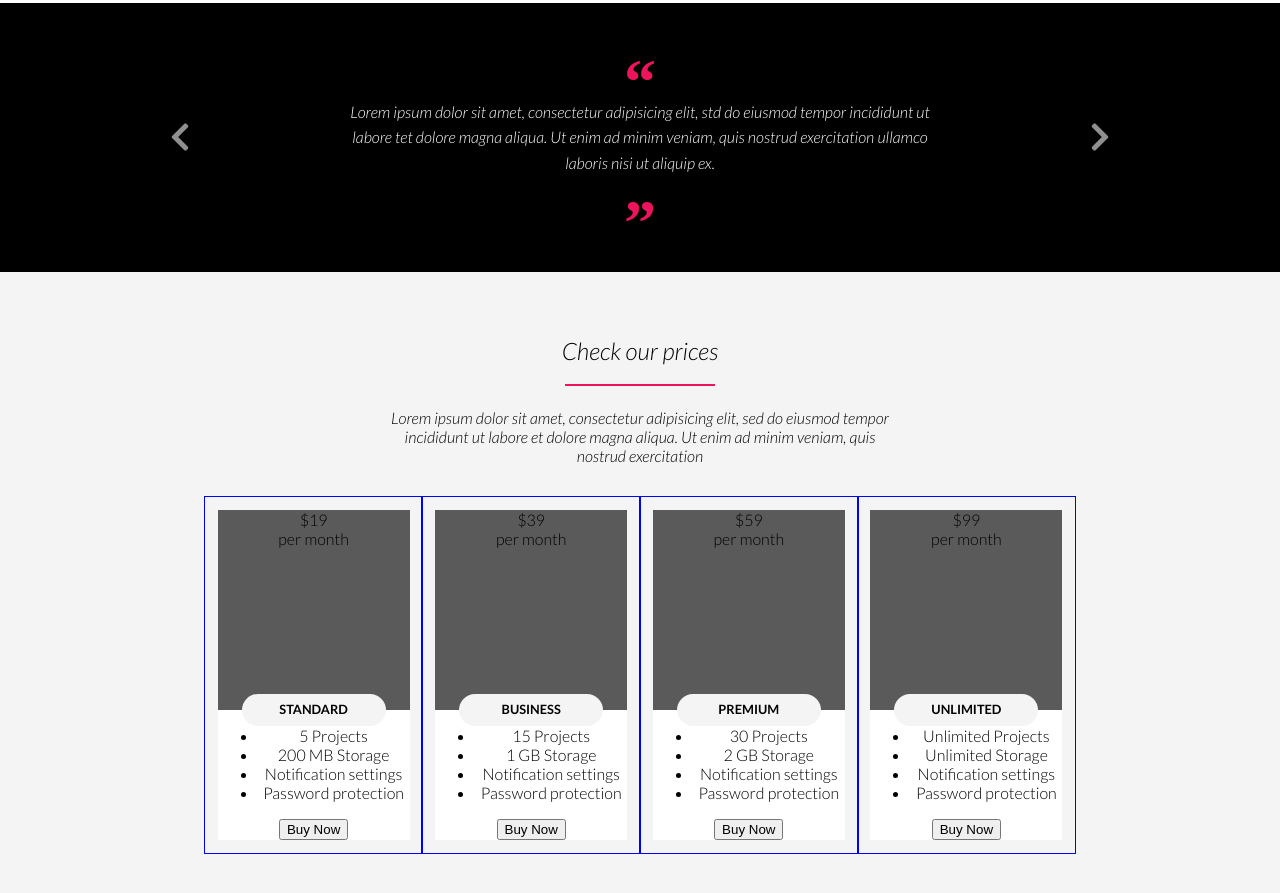
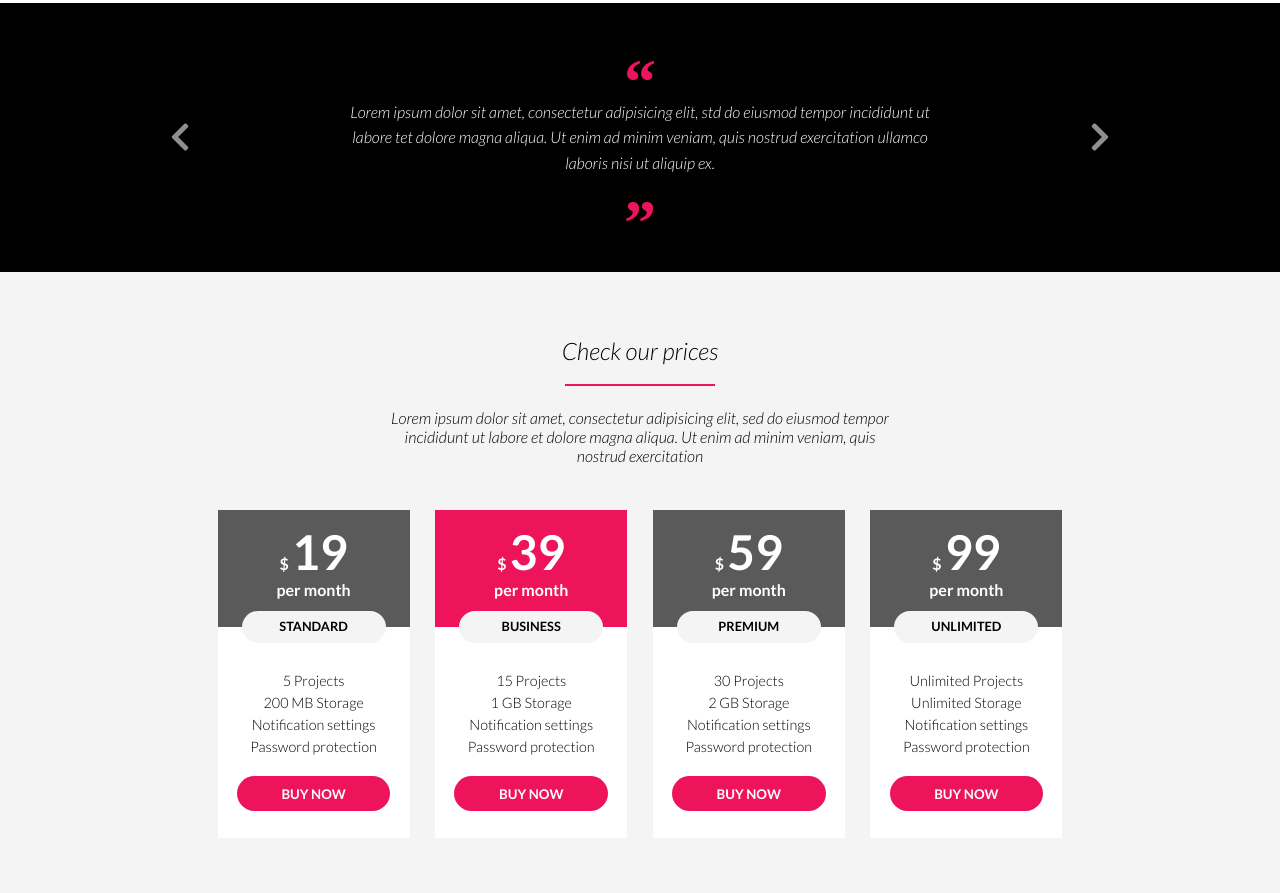
Before and after one commit to stangricki/website-mache, a plain HTML site: page index.html in a window 1280 px wide. Shown: the part 1705-2598 px from the top of the page. Drawn offline with Linux system fonts and the light colour scheme.

```diff
--- a/index.html
+++ b/index.html
@@ -94,10 +94,10 @@
 			<div class="line prices-line"></div>
 			<p>Lorem ipsum dolor sit amet, consectetur adipisicing elit, sed do eiusmod tempor incididunt ut labore et dolore magna aliqua. Ut enim ad minim veniam, quis nostrud exercitation</p>
 			<div class="row clearfix">
-				<div class="col-m-3 col-xs-6 prices">
+				<div class="col-m-3 col-s-6 col-xs-12 prices">
 					<div class="price-content">
 						<div class="price">
-							<p>&dollar;<span>19</span></p>
+							<p>&dollar; <span>19</span></p>
 							<p>per month</p>
 							<p class="price-name">Standard</p>
 						</div>
@@ -108,14 +108,14 @@
 								<li>Notification settings</li>
 								<li>Password protection</li>
 							</ul>
-							<button>Buy Now</button>
+							<button class="button">Buy Now</button>
 						</div>
 					</div>
 				</div>
-				<div class="col-m-3 col-xs-6 prices">
+				<div class="col-m-3 col-s-6 col-xs-12 prices">
 					<div class="price-content">
-						<div class="price">
-							<p>&dollar;<span>39</span></p>
+						<div class="price price-active">
+							<p>&dollar; <span>39</span></p>
 							<p>per month</p>
 							<p class="price-name">Business</p>
 						</div>
@@ -126,14 +126,14 @@
 								<li class="price-offer-item">Notification settings</li>
 								<li class="price-offer-item">Password protection</li>
 							</ul>
-							<button>Buy Now</button>
+							<button class="button">Buy Now</button>
 						</div>
 					</div>
 				</div>
-				<div class="col-m-3 col-xs-6 prices">
+				<div class="col-m-3 col-s-6 col-xs-12 prices">
 					<div class="price-content">
 						<div class="price">
-							<p>&dollar;<span>59</span></p>
+							<p>&dollar; <span>59</span></p>
 							<p>per month</p>
 							<p class="price-name">Premium</p>
 						</div>
@@ -144,14 +144,14 @@
 								<li class="price-offer-item">Notification settings</li>
 								<li class="price-offer-item">Password protection</li>
 							</ul>
-							<button>Buy Now</button>
+							<button class="button">Buy Now</button>
 						</div>
 					</div>
 				</div>
-				<div class="col-m-3 col-xs-6 prices">
+				<div class="col-m-3 col-s-6 col-xs-12 prices">
 					<div class="price-content">
 						<div class="price">
-							<p>&dollar;<span>99</span></p>
+							<p>&dollar; <span>99</span></p>
 							<p>per month</p>
 							<p class="price-name">Unlimited</p>
 						</div>
@@ -162,7 +162,7 @@
 								<li class="price-offer-item">Notification settings</li>
 								<li class="price-offer-item">Password protection</li>
 							</ul>
-							<button>Buy Now</button>
+							<button class="button">Buy Now</button>
 						</div>
 					</div>
 				</div>
--- a/styles/SCSS/main.scss
+++ b/styles/SCSS/main.scss
@@ -44,6 +44,19 @@
 	margin: 1.2em;
 }
 
+.button {
+	background-color: $main-color;
+	font-family: inherit;
+	text-transform: uppercase;
+	font-weight: 700;
+	color: #FFF;
+	border: none;
+	width: 150px;
+	height: 35px;
+	border-radius: 40px;
+	cursor: pointer;
+}
+
 // _HEADER_GENERAL
 header {
 	height: 100vh;
@@ -74,18 +87,7 @@
 			margin: 0;
 			padding-bottom: 0.5em;
 		}
-		.button {
-			background-color: $main-color;
-			font-family: inherit;
-			text-transform: uppercase;
-			font-weight: 700;
-			color: #FFF;
-			border: none;
-			width: 150px;
-			height: 35px;
-			border-radius: 40px;
-			margin: 3.3em auto;
-		}
+		.button {margin: 3.3em auto;}
 	}
 }
 
@@ -369,7 +371,6 @@
 		.prices{
 			min-height: 300px;
 			margin-top: 2rem;
-			outline: 1px solid blue;
 			padding: 0.8rem;
 		}
 	}
@@ -378,16 +379,19 @@
 	font-style: normal;
 	background-color: #FFF;
 	.price{
+		color: #FFF;
 		background-color: #5a5a5a;
-		height: 200px;
 		position: relative;
+		padding: 0.8rem 0 1.8rem;
 		p{
-			span{}
+			font-weight: 700;
+			span{font-size: 3rem;}
 		}
 		.price-name{
 			background-color: #f4f4f4;
 			font-weight: 700;
 			font-size: 0.8em;
+			color: #000;
 			text-transform: uppercase;
 			margin: 0 auto;
 			width: 75%;
@@ -399,73 +403,18 @@
 			transform: translate(-50%, 50%);
 		}
 	}
+	.price-active{background-color: $main-color;}
 	.price-offer-content{
 		ul{
-			li{}
+			display: inline-block;
+			list-style: none;
+			padding: 1.5rem 0 0 0;
+			li{
+				line-height: 1.2;
+				margin: 0.3rem;
+				font-size: 0.9rem;
+			}
 		}
-		button{}
+		button{margin-bottom: 2em; width: 80%}
 	}
 }
-
-/*
-
-.header-text{
-	font: 22px/1.5 'Raleway', sans-serif;
-	color: #FFF;
-	position: absolute;
-	width: 950px;
-	top: 60%;
-	left: 50%;
-	transform: translate(-50%, -120%);
-	text-align: center;
-}
-
-.button {
-	position: relative;
-	border-radius: 2px;
-	background-color: rgb(232, 69, 69);
-	width: 200px;
-	height: 46px;
-	font: bold 13px/1.615 'Raleway', sans-serif;
-	color: #FFF;
-	text-transform: uppercase;
-	text-align: center;
-	border: none;
-	cursor: pointer;
-	transition: background-color 0.5s, box-shadow 0.4s, text-shadow 0.4s;
-}
-
-.button span {
-	display: inline-block;
-	position: relative;
-	transition: 0.5s;
-}
-
-.button span:after {
-	content: '\00bb';
-	position: absolute;
-	opacity: 0;
-	top: 0;
-	right: -20px;
-	transition: 0.5s;
-}
-.button:hover {
-	box-shadow: 0 0 10px 2px rgba(235, 35, 35, 0.7);
-	text-shadow: 0 0 2px #FFF;
-    background-color: rgb(235, 35, 35);
-}
-.button:hover span {
-    padding-right: 25px;
-}
-
-.button:hover span:after {
-    opacity: 1;
-    right: 0;
-}
-
-.header-button {
-	position: absolute;
-	top: 83%;
-	left: 50%;
-	transform: translate(-50%, -150%);
-} */
```
Also changed, not shown: styles/CSS/main.css, 1 other file.
